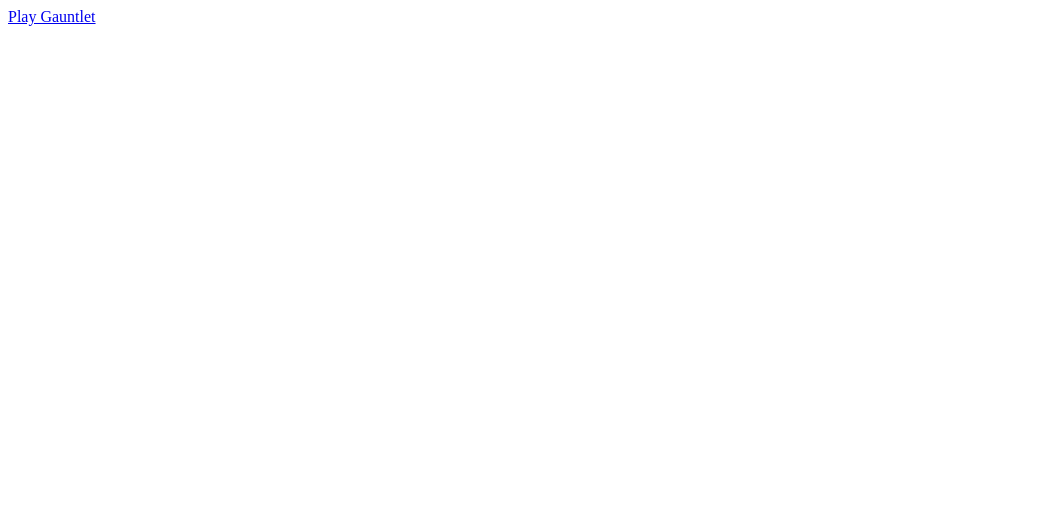
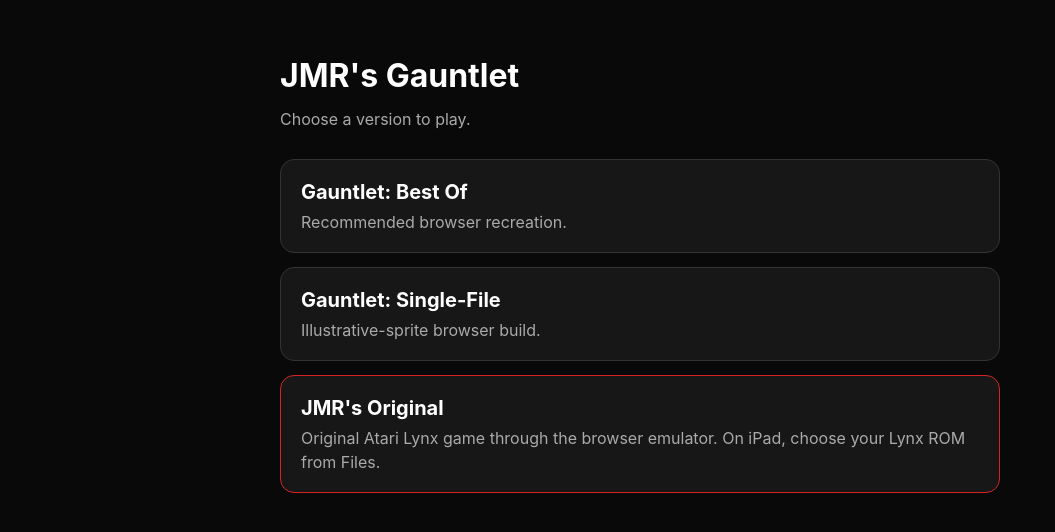
Before and after one commit to jmrothberg/Gauntlet, a plain HTML site: page index.html in a window 1280 px wide. Shown: the whole page, without its empty margins (0-1055 px from the left). Drawn offline with Linux system fonts and the light colour scheme.

Commit message:
Add JMR's Original to GitHub Pages homepage

```diff
--- a/index.html
+++ b/index.html
@@ -4,24 +4,28 @@
 <meta charset="UTF-8">
 <meta name="viewport" content="width=device-width, initial-scale=1.0">
 <title>JMR's Gauntlet</title>
-<meta name="description" content="Play JMR's browser Gauntlet build with mobile controls, procedural dungeons, Star Gem quest, and arcade action.">
+<meta name="description" content="Play JMR's browser Gauntlet builds and JMR's Original Atari Lynx version on desktop, iPad, and iPhone.">
 <link rel="canonical" href="https://jmrothberg.github.io/Gauntlet/">
 <meta property="og:type" content="website">
 <meta property="og:url" content="https://jmrothberg.github.io/Gauntlet/">
 <meta property="og:title" content="JMR's Gauntlet">
-<meta property="og:description" content="Top-down action RPG in the browser with mobile controls, procedural levels, Star Gem quest, and final boss.">
+<meta property="og:description" content="Three Gauntlet versions for the browser, including JMR's Original Atari Lynx version.">
 <meta property="og:image" content="https://jmrothberg.github.io/Gauntlet/Gauntlet.png">
-<meta property="og:image:secure_url" content="https://jmrothberg.github.io/Gauntlet/Gauntlet.png">
-<meta property="og:image:type" content="image/png">
-<meta property="og:image:width" content="1200">
-<meta property="og:image:height" content="630">
-<meta property="og:image:alt" content="JMR's Gauntlet gameplay with mobile controls and stats HUD">
 <meta name="twitter:card" content="summary_large_image">
 <meta name="twitter:title" content="JMR's Gauntlet">
-<meta name="twitter:description" content="Top-down action RPG in the browser with mobile controls, procedural levels, Star Gem quest, and final boss.">
+<meta name="twitter:description" content="Play JMR's Gauntlet builds and JMR's Original Atari Lynx version.">
 <meta name="twitter:image" content="https://jmrothberg.github.io/Gauntlet/Gauntlet.png">
+<style>
+body{font-family:-apple-system,BlinkMacSystemFont,"Segoe UI",sans-serif;background:#090909;color:#fff;margin:0;padding:32px;line-height:1.45}main{max-width:720px;margin:auto}h1{margin-bottom:8px}.sub{color:#aaa;margin-bottom:28px}.game{display:block;padding:18px 20px;margin:14px 0;background:#171717;border:1px solid #333;border-radius:14px;color:#fff;text-decoration:none}.game strong{display:block;font-size:20px}.game span{display:block;color:#aaa;margin-top:4px}.original{border-color:#d82323}
+</style>
 </head>
 <body>
-<a href="Gauntlet_1FILE_Oct_29_25.html">Play Gauntlet</a>
+<main>
+<h1>JMR's Gauntlet</h1>
+<div class="sub">Choose a version to play.</div>
+<a class="game" href="Gauntlet_bestof.html"><strong>Gauntlet: Best Of</strong><span>Recommended browser recreation.</span></a>
+<a class="game" href="Gauntlet_1FILE_Oct_29_25.html"><strong>Gauntlet: Single-File</strong><span>Illustrative-sprite browser build.</span></a>
+<a class="game original" href="JMR-original/"><strong>JMR's Original</strong><span>Original Atari Lynx game through the browser emulator. On iPad, choose your Lynx ROM from Files.</span></a>
+</main>
 </body>
 </html>
```
